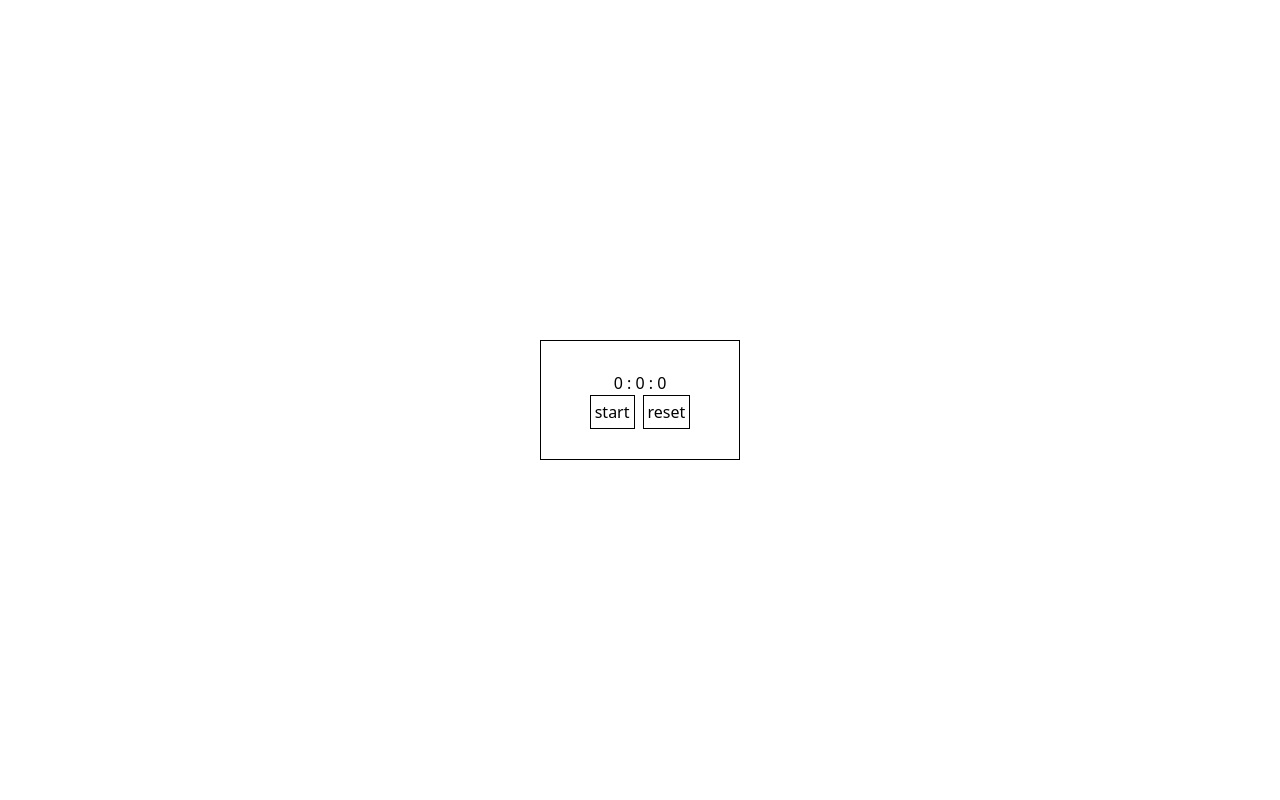
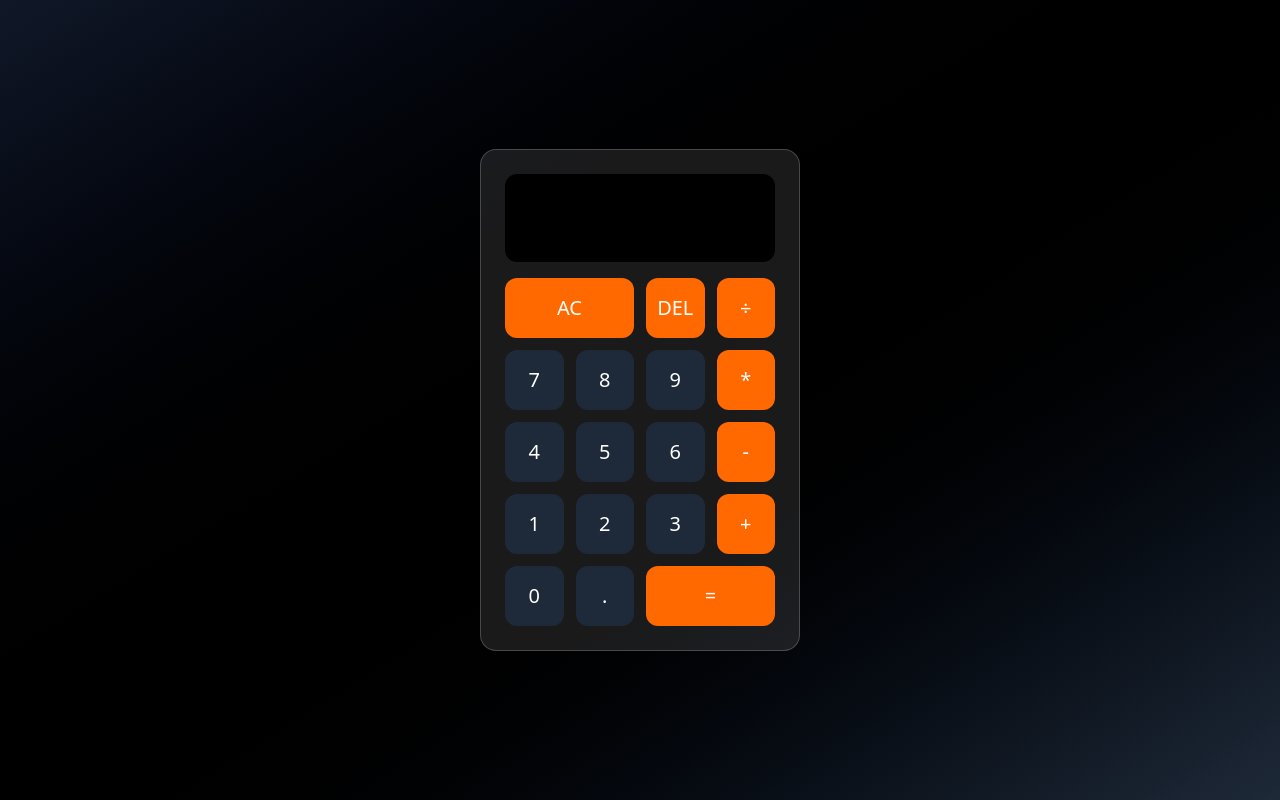
Before and after one commit to kartiktomar2/learningReact, a React (Vite) app: page / in a window 1280 px wide. Built offline with nearby package versions, Linux system fonts and the light colour scheme.

Commit message:
added calc

```diff
--- a/src/App.jsx
+++ b/src/App.jsx
@@ -10,6 +10,7 @@ import Todos from './components/Todos'
 import Currency from './components/currencyProject/Currency'
 import AllRoutes from './components/router/AllRoutes'
 import StopWatch from './components/StopWatch'
+import Calculator from './components/Calculator'
 
 function App() {
   let [count, setCount] = useState(0)
@@ -40,7 +41,9 @@ function App() {
          {/* <Todos/> */}
          {/* <Currency/> */}
          {/* <AllRoutes/> */}
-         <StopWatch/>
+         {/* <StopWatch/> */}
+
+         <Calculator/>
     </>
   )
 }
--- /dev/null
+++ b/src/components/Calculator.jsx
@@ -0,0 +1,109 @@
+import React, {  useEffect, useRef, useState } from 'react'
+
+const Calculator = () => {
+
+   const [input,setInput]= useState("");
+
+
+    const button=[
+          {data: "AC", type:"btn-secondary", span:"col-span-2" },
+          {data: "DEL", type:"btn-secondary" },
+          {data: "÷", type:"btn-secondary" },
+          {data: "7", type:"btn-primary" },
+          {data: "8", type:"btn-primary" },
+          {data: "9", type:"btn-primary" },
+          {data: "*", type:"btn-secondary" },
+          {data: "4", type:"btn-primary" },
+          {data: "5", type:"btn-primary" },
+          {data: "6", type:"btn-primary" },
+          {data: "-", type:"btn-secondary" },
+          {data: "1", type:"btn-primary" },
+          {data: "2", type:"btn-primary" },
+          {data: "3", type:"btn-primary" },
+          {data: "+", type:"btn-secondary" },
+          {data: "0", type:"btn-primary" },
+          {data: ".", type:"btn-primary" },
+          {data: "=", type:"btn-secondary", span:"col-span-2" },
+    ]
+
+    const hanndleDelete=()=>{
+        console.log("handle delete working ")
+         setInput(prev=>prev.substring(0,prev.length-1));
+    }
+    const calculate=()=>{
+           console.log("calculating result");
+
+           try {
+             const ans= eval(input);
+             setInput(ans);
+           } catch (error) {
+              setInput("Syntax error ")
+           }
+
+    }
+
+
+    return (
+        <div className="min-h-screen bg-linear-to-br from-gray-900 via-black to-gray-800 flex items-center justify-center">
+
+            <div className="w-[320px] bg-white/10  rounded-2xl p-6  border border-white/20">
+
+                {/* Display */}
+                <input
+                className="bg-black text-right text-white text-4xl font-light px-4 py-6 rounded-xl mb-4 overflow-x-auto outline-none w-full"
+                 value={input}
+                 readOnly={true}
+                />
+
+
+                {/* Buttons */}
+                  <div className='grid grid-cols-4 gap-3'>
+                     {
+                        button.map((btn,index)=>{
+                              return <button
+                              key={index}
+                              className={` ${btn.type} ${btn.span} text-center  `}
+                              onClick={()=>{
+                                 if(btn.data==="AC")
+                                  {
+                                       setInput("");
+                                       return;
+
+                                  }
+                                 if(btn.data==="DEL")
+                                 {
+                                     hanndleDelete();
+                                     return;
+                                 }
+                                   if(btn.data==="=")
+                                   {
+                                     calculate();
+                                     return;
+
+                                   }
+                                 setInput(prev=>{
+
+                                    if((["÷","*","+","-"].includes(btn.data))&&(["÷","*","+","-"].includes(prev.charAt(prev.length-1))))
+                                    {
+                                       console.log("you have again  entered an operator");
+                                       return prev;
+
+
+                                    }
+                                   return prev+ btn.data //  this line will change state with updated value
+
+                                })
+                              }}
+                              >
+                                      {btn.data}
+                              </button>
+                        })
+                     }
+
+                  </div>
+            </div>
+        </div>
+    )
+}
+
+export default Calculator
--- a/src/index.css
+++ b/src/index.css
@@ -1 +1,15 @@
 @import "tailwindcss";
+
+@layer components {
+  .btn-primary {
+    @apply bg-gray-800 hover:bg-gray-700 text-white text-xl font-medium py-4 rounded-xl transition duration-200 active:scale-95;
+  }
+
+  .btn-secondary {
+    @apply bg-orange-500 hover:bg-orange-400 text-white text-xl font-medium py-4 rounded-xl transition duration-200 active:scale-95;
+  }
+
+  .btn-equal {
+    @apply bg-green-500 hover:bg-green-400 text-white text-xl font-semibold py-4 rounded-xl transition duration-200 active:scale-95;
+  }
+}
```
